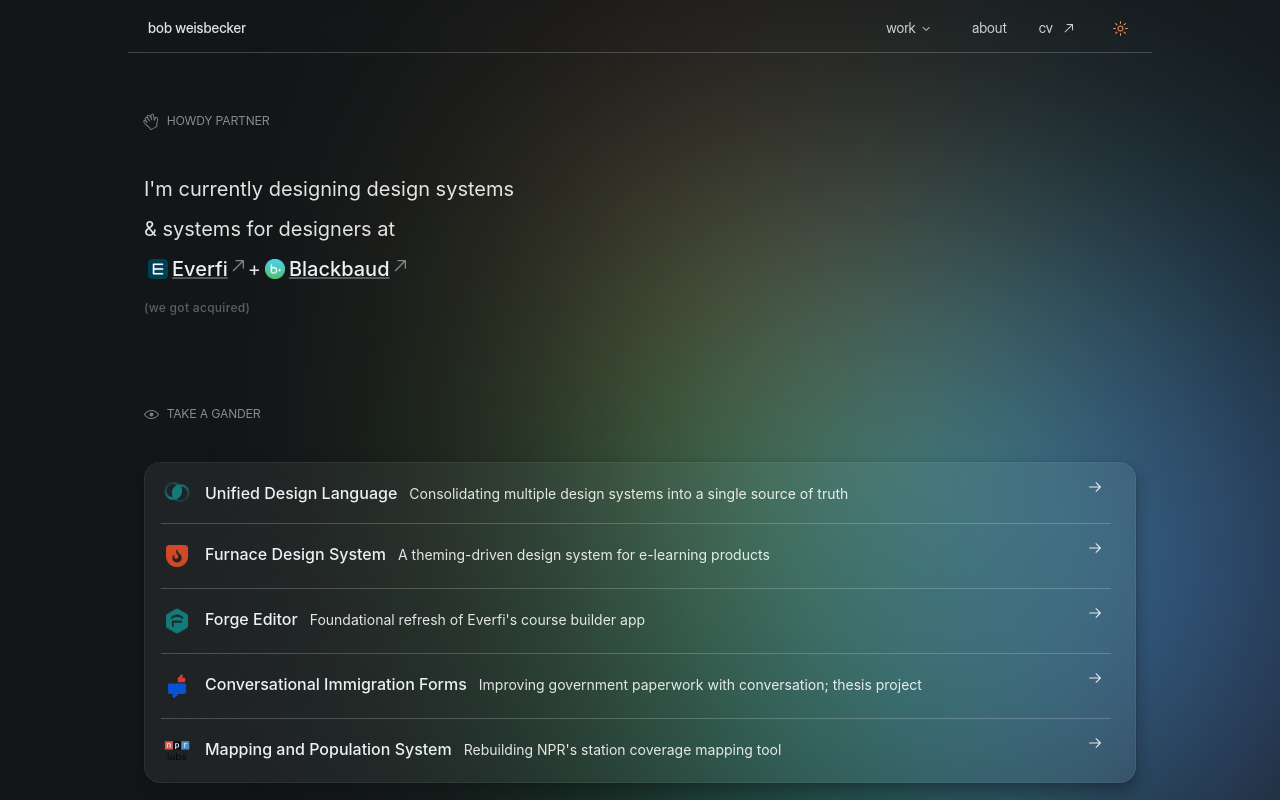
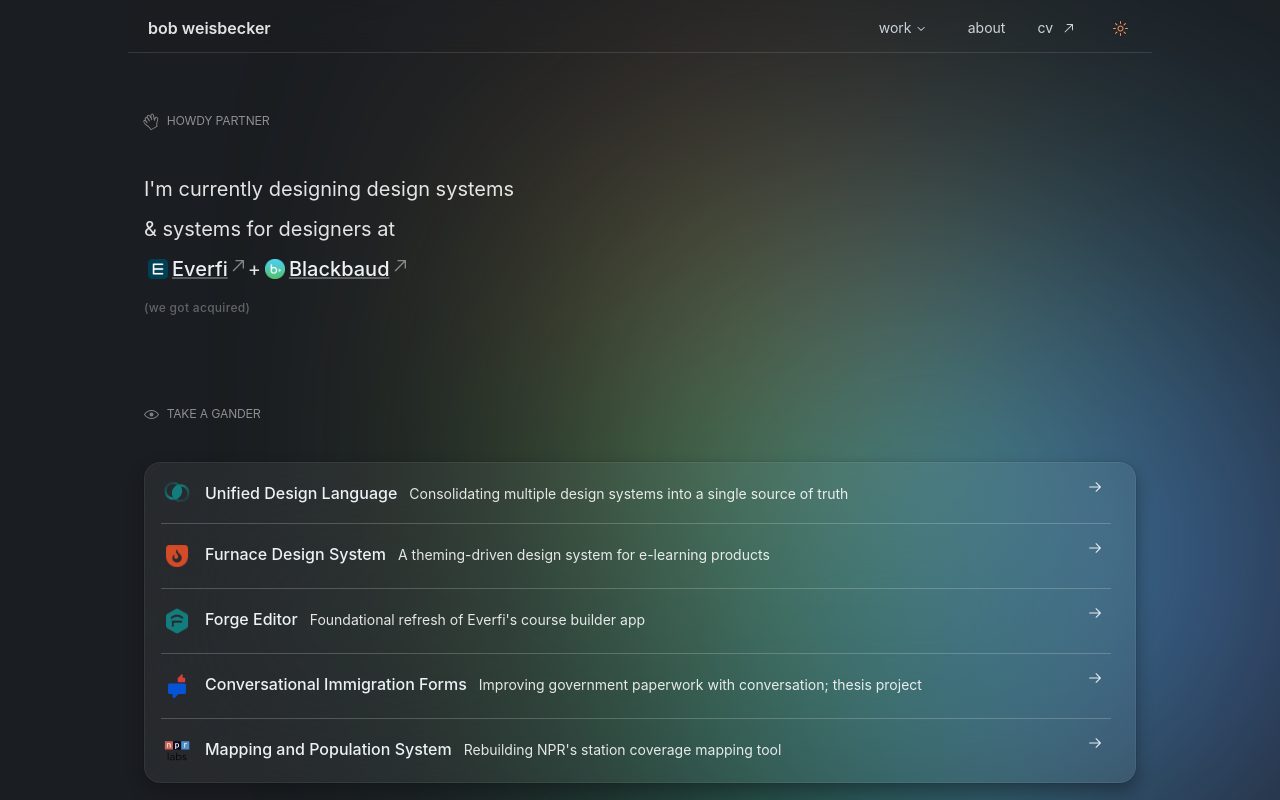
Before and after one commit to robertweisbecker/robertweisbecker.github.io, a React (Create React App) app: page / in a window 1280 px wide. Shown: the top 800 px of the page. Built offline with nearby package versions, Linux system fonts and the light colour scheme.

Commit message:
Updated bg colors and fontWeights

```diff
--- a/public/index.html
+++ b/public/index.html
@@ -4,7 +4,7 @@
     <meta charset="utf-8" />
     <link rel="icon" href="%PUBLIC_URL%/assets/favicon.ico" />
     <meta name="viewport" content="width=device-width, initial-scale=1" />
-    <meta name="theme-color" content="var(--bob-colors-bg-canvas)" />
+    <meta name="theme-color" content="var(--bob-colors-surface)" />
     <meta
       name="description"
       content="Web site created using create-react-app"
--- a/src/components/header.tsx
+++ b/src/components/header.tsx
@@ -102,7 +102,6 @@
       // mt={isNotHome ? "0" : "8"}
       backdropFilter="auto"
       backdropBlur="10px"
-      fontFamily="heading"
       // maxW="100vw"
       maxW="container.lg"
     >
@@ -115,16 +114,17 @@
         direction="row"
         gap={4}
         borderBottom="1px"
-        borderColor="border"
+        borderColor="border-subdued"
       >
         {/* {isNotHome && <BackButton />} */}
 
         <Link
           as={NavHashLink}
           preventScrollReset
-          fontSize="sm"
+          fontSize="md"
           textDecoration="none"
           px={1}
+          fontWeight="semibold"
           bg="transparent"
           _hover={{ textDecoration: "none" }}
           to="/"
--- a/src/components/imageModal.tsx
+++ b/src/components/imageModal.tsx
@@ -47,7 +47,7 @@
           aria-label="View fullscreen image"
           size="sm"
           color="muted"
-          variant="neutral"
+          variant="outline"
           position="absolute"
           bottom={{ base: "1", lg: "4" }}
           right={{ base: "1", lg: "4" }}
--- a/src/theme/components/heading.ts
+++ b/src/theme/components/heading.ts
@@ -12,8 +12,8 @@
   sizes: {
     "3xl": {
       fontSize: "3xl",
-      fontWeight: "semibold",
-      letterSpacing: "tighter",
+      fontWeight: "bold",
+      letterSpacing: "tight",
       mb: "2",
     },
     "2xl": {
@@ -26,7 +26,7 @@
     xl: {
       fontSize: "xl",
       fontWeight: "semibold",
-      letterSpacing: "tighter",
+      letterSpacing: "tight",
       my: "1em",
     },
     lg: {
@@ -40,8 +40,8 @@
 
     md: {
       fontSize: "md",
-      fontWeight: "medium",
-      letterSpacing: "tight",
+      fontWeight: "semibold",
+      letterSpacing: "normal",
       mt: ".5em",
       mb: "1em",
     },
--- a/src/theme/components/tabs/indicator.variant.ts
+++ b/src/theme/components/tabs/indicator.variant.ts
@@ -9,13 +9,14 @@
 export const indicator = definePartsStyle((props) => {
   return {
     tablist: {
-      borderRadius: "full",
+      borderRadius: "2xl",
       overflow: "hidden",
       h: "auto",
       p: "1",
       px: "2",
       gap: "-1",
       borderWidth: "1px",
+      borderColor: "border-subtle",
       w: "auto",
       justifyContent: "center",
       width: "max",
@@ -25,10 +26,10 @@
     },
     tab: {
       color: "subtle",
-      fontSize: "xs",
-      fontWeight: "normal",
+      fontSize: "sm",
+      fontWeight: "medium",
       zIndex: 1,
-      borderRadius: "full",
+      borderRadius: "xl",
       px: "5",
       py: "1",
       h: "auto",
@@ -40,7 +41,7 @@
       },
       _selected: {
         color: "emphasis",
-        fontWeight: "medium",
+        fontWeight: "bold",
         zIndex: "10",
         _hover: {
           bg: "transparent",
@@ -50,8 +51,8 @@
     indicator: {
       top: "1",
       bottom: "1",
-      borderRadius: "full",
-      boxShadow: "xs",
+      borderRadius: "xl",
+      boxShadow: "sm",
       bg: "surface-elevated",
 
       // _dark: {
--- a/src/theme/semanticTokens.ts
+++ b/src/theme/semanticTokens.ts
@@ -9,12 +9,12 @@
       _dark: "whiteAlpha.400",
     },
 
-    surface: { _light: "white", _dark: "black" },
+    surface: { _light: "white", _dark: "gray.900" },
     "surface-hover": { _light: "gray.50", _dark: "gray.700" },
     "surface-active": { _light: "gray.100", _dark: "gray.600" },
     "surface-elevated": { _light: "white", _dark: "gray.800" },
     "bg-page": "surface",
-    "bg-canvas": { _light: "gray.100", _dark: "gray.900" },
+    "bg-canvas": { _light: "gray.100", _dark: "black" },
 
     "bg-subtle": { _light: "gray.100", _dark: "gray.900" },
     "bg-muted": { _light: "gray.200", _dark: "gray.800" },
```
